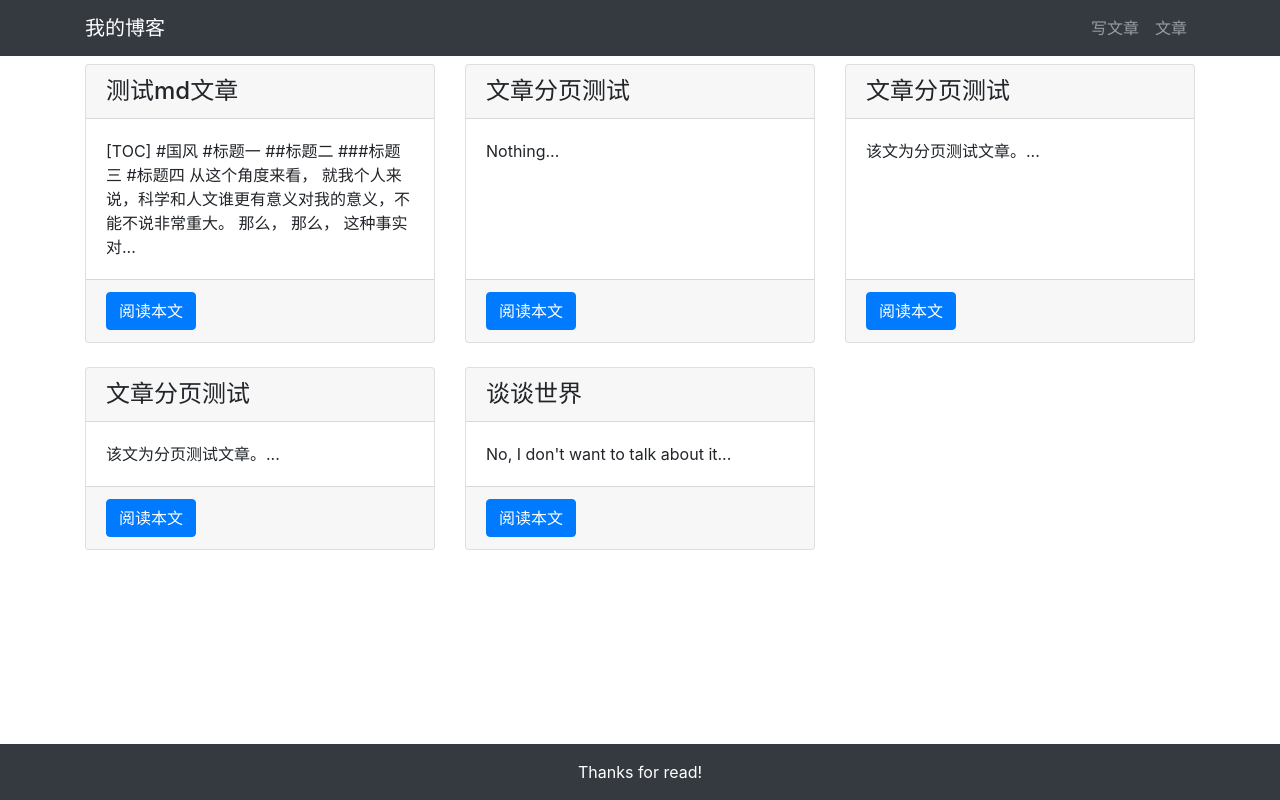
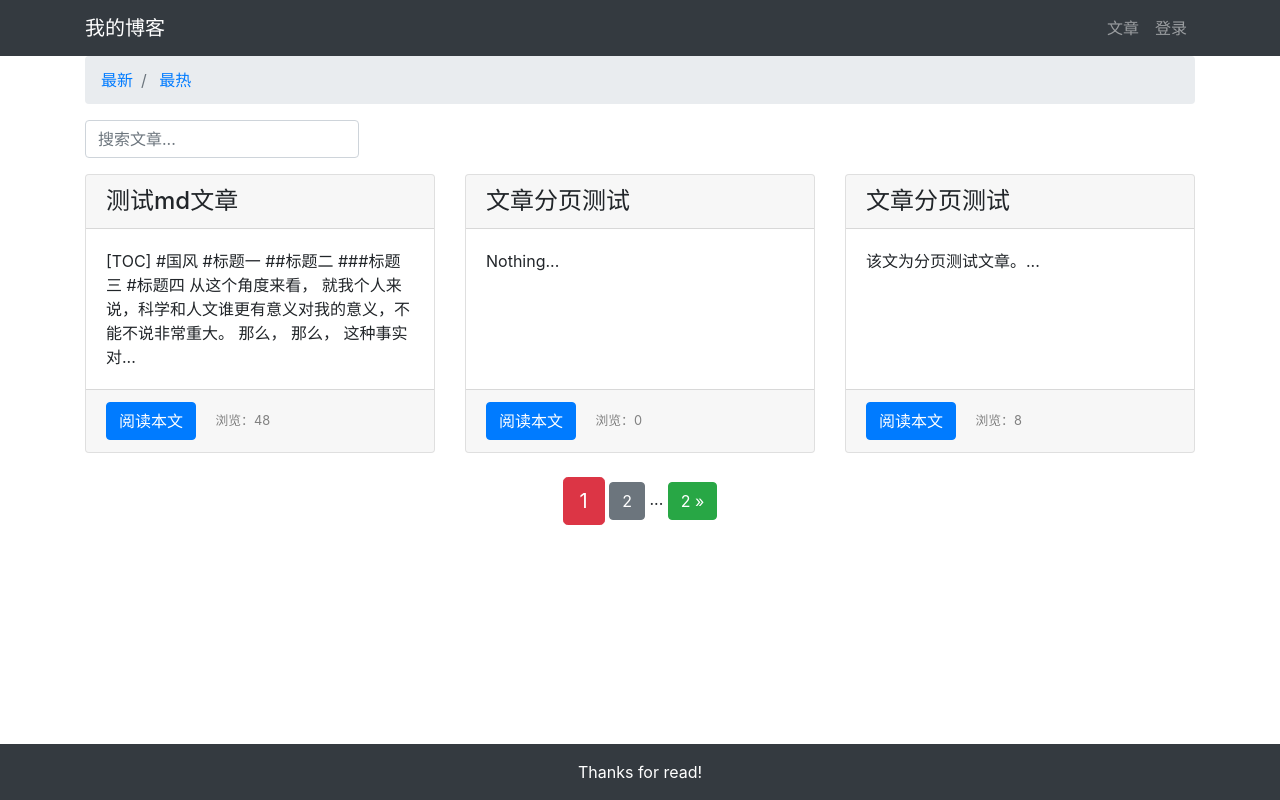
Before and after one commit to LaDuo/my_blog, a Django app: page /article/article_list/ in a window 1280 px wide. Run offline with Django 3.2, Linux system fonts and the light colour scheme; data comes from the database, SQL or seed files in the repository; both versions use the stored data as it was after the commit; some libraries are stand-ins or nearby versions.

Commit message:
添加目录，文章分页，文章搜索

```diff
--- a/article/models.py
+++ b/article/models.py
@@ -9,6 +9,7 @@ class ArticlePost(models.Model):
     author = models.ForeignKey(User, on_delete=models.CASCADE)
     title = models.CharField(max_length=100)
     body = models.TextField()
+    total_views = models.PositiveIntegerField(default=0)
     created = models.DateTimeField(default=timezone.now)
     updated = models.DateTimeField(auto_now=True)
 
--- a/article/templates/article/list.html
+++ b/article/templates/article/list.html
@@ -12,8 +12,45 @@
 
 <!-- 定义放置文章标题的div容器 -->
 <div class="container">
+    <nav aria-label="breadcrumb">
+        <ol class="breadcrumb">
+            <li class="breadcrumb-item">
+                <a href="{% url 'article:article_list' %}?search={{ search }}">
+                    最新
+                </a>
+            </li>
+            <li class="breadcrumb-item">
+                <a href="{% url 'article:article_list' %}?order=total_views&search={{ search }}">
+                    最热
+                </a>
+            </li>
+        </ol>
+    </nav>
+    <!-- 新增，搜索栏 -->
+    <div class="row">
+        <div class="col-auto mr-auto">
+            <form class="form-inline">
+                <label class="sr-only">content</label>
+                <input type="text"
+                       class="form-control mb-2 mr-sm-2"
+                       name="search"
+                       placeholder="搜索文章..."
+                       required
+                >
+            </form>
+        </div>
+    </div>
+    <!-- 新增，搜索提示语 -->
+    {% if search %}
+    {% if articles %}
+    <h4><span style="color: red">"{{ search }}"</span>的搜索结果如下：</h4>
+    <hr>
+    {% else %}
+    <h4>暂无<span style="color: red">"{{ search }}"</span>有关的文章。</h4>
+    <hr>
+    {% endif %}
+    {% endif %}
     <div class="row mt-2">
-
         {% for article in articles %}
         <!-- 文章内容 -->
         <div class="col-4 mb-4">
@@ -28,10 +65,52 @@
                 <!-- 注脚 -->
                 <div class="card-footer">
                     <a href="{% url 'article:article_detail' article.id %}" class="btn btn-primary">阅读本文</a>
+                    <span>
+                        <small class="col align-self-end" style="color: gray;">
+                            浏览：{{ article.total_views }}
+                        </small>
+                    </span>
                 </div>
             </div>
         </div>
         {% endfor %}
     </div>
 </div>
+
+<!-- 页码导航 -->
+<div class="pagination row">
+    <div class="m-auto">
+        <span class="step-links">
+            <!-- 如果不是第一页，则显示上翻按钮 -->
+            {% if articles.has_previous %}
+                <a href="?page=1&order={{ order }}&search={{ search }}" class="btn btn-success">
+                    &laquo; 1
+                </a>
+                <span>...</span>
+                <a href="?page={{ articles.previous_page_number }}&order={{ order }}&search={{ search }}"
+                   class="btn btn-secondary">
+                    {{ articles.previous_page_number }}
+                </a>
+            {% endif %}
+
+            <!-- 当前页面 -->
+            <span class="current btn btn-danger btn-lg">
+                {{ articles.number }}
+            </span>
+
+            <!-- 如果不是最末页，则显示下翻按钮 -->
+            {% if articles.has_next %}
+                <a href="?page={{ articles.next_page_number }}&order={{ order }}&search={{ search }}"
+                   class="btn btn-secondary">
+                    {{ articles.next_page_number }}
+                </a>
+                <span>...</span>
+                <a href="?page={{ articles.paginator.num_pages }}&order={{ order }}&search={{ search }}"
+                   class="btn btn-success">
+                    {{ articles.paginator.num_pages }} &raquo;
+                </a>
+            {% endif %}
+        </span>
+    </div>
+</div>
 {% endblock content %}
--- a/article/templates/header.html
+++ b/article/templates/header.html
@@ -10,13 +10,54 @@
       <ul class="navbar-nav">
         <!-- 条目 -->
         <li class="nav-item">
-          <a class="nav-link" href="{% url 'article:article_create' %}">写文章</a>
-        </li>
-        <li class="nav-item">
           <a class="nav-link" href="{% url 'article:article_list' %}">文章</a>
         </li>
+        <!-- Django的 if 模板语句 -->
+        {% if user.is_authenticated %}
+        <!-- 如果用户已经登录，则显示用户名下拉框 -->
+            <li class="nav-item dropdown">
+                <a class="nav-link dropdown-toggle" href="#" id="navbarDropdown" role="button" data-toggle="dropdown" aria-haspopup="true" aria-expanded="false">
+                    {{ user.username }}
+                </a>
+            <div class="dropdown-menu" aria-labelledby="navbarDropdown">
+                <a class="dropdown-item" href="{% url 'article:article_create' %}">写文章</a>
+                <a class="dropdown-item" href='{% url "userprofile:edit" user.id %}'>个人信息</a>
+                <a class="dropdown-item" href="#" onclick="user_delete()">删除用户</a>
+                <a class="dropdown-item" href="{% url 'userprofile:logout' %}">退出登录</a>
+            </div>
+                {% if user.is_authenticated %}
+                <form
+                    style="display:none;"
+                    id="user_delete"
+                    action="{% url 'userprofile:delete' user.id %}"
+                    method="POST"
+                >
+                {% csrf_token %}
+                    <button type="submit">发送</button>
+                </form>
+                    <script>
+                        function user_delete() {
+                            // 调用layer弹窗组件
+                            layer.open({
+                                title: "确认删除",
+                                content: "确认删除用户资料吗？",
+                                yes: function(index, layero) {
+                                    $('form#user_delete button').click();
+                                    layer.close(index);
+                                },
+                            })
+                        }
+                    </script>
+                {% endif %}
+        </li>
+        <!-- 如果用户未登录，则显示 “登录” -->
+        {% else %}
+            <li class="nav-item">
+                <a class="nav-link" href="{% url 'userprofile:login' %}">登录</a>
+            </li>
+        <!-- if 语句在这里结束 -->
+        {% endif %}
       </ul>
     </div>
-
   </div>
 </nav>
--- a/article/views.py
+++ b/article/views.py
@@ -4,29 +4,60 @@ from .models import ArticlePost
 import markdown
 from .forms import ArticlePostForm
 from django.contrib.auth.models import User
+from django.contrib.auth.decorators import login_required
+from django.core.paginator import Paginator
+from django.db.models import Q
 
 
 # Create your views here.
 
 
 def article_list(request):
-    articles = ArticlePost.objects.all()
-    context = {'articles': articles}
+    search = request.GET.get('search')
+    order = request.GET.get('order')
+    if search:
+        if order == 'total_views':
+            articles_list = ArticlePost.objects.filter(
+                Q(title__icontains=search) |
+                Q(body__icontains=search)
+            ).order_by('-total_views')
+        else:
+            articles_list = ArticlePost.objects.filter(
+                Q(title__icontains=search) |
+                Q(body__icontains=search)
+            )
+    else:
+        search = ''
+        if order == 'total_views':
+            articles_list = ArticlePost.objects.all().order_by('-total_views')
+        else:
+            articles_list = ArticlePost.objects.all()
+    paginator = Paginator(articles_list, 3)
+    page = request.GET.get('page')
+    articles = paginator.get_page(page)
+
+    # 增加 search 到 context
+    context = {'articles': articles, 'order': order, 'search': search}
+
     return render(request, 'article/list.html', context)
 
 
 def article_detail(request, id):
     article = ArticlePost.objects.get(id=id)
-    article.body = markdown.markdown(article.body,
-                                     extensions=[
-                                         'markdown.extensions.extra',
-                                         'markdown.extensions.codehilite',
-                                     ])
-    context = {'article': article}
+    article.total_views += 1
+    article.save(update_fields=['total_views'])
+    md = markdown.Markdown(extensions=[
+        'markdown.extensions.extra',
+        'markdown.extensions.codehilite',
+        'markdown.extensions.toc',
+    ])
+    article.body = md.convert(article.body)
+    context = {'article': article, 'toc': md.toc}
     return render(request, 'article/detail.html', context)
 
 
 # 写文章额度视图
+@login_required(login_url='userprofile/login/')
 def article_create(request):
     # 判断是否提交数据
     if request.method == "POST":
@@ -39,7 +70,7 @@ def article_create(request):
             # 指定数据库中 id=1 的用户为作者
             # 如果进行过删除数据表的操作， 可能会找不到id=1的用户
             # 此时请重新创建用户，并传入此用户id
-            new_article.author = User.objects.get(id=1)
+            new_article.author = User.objects.get(id=request.user.id)
             # 将新文章保存到数据库
             new_article.save()
             # 完成后返回到文章列表
@@ -57,15 +88,19 @@ def article_create(request):
         return render(request, 'article/create.html', context)
 
 
+@login_required(login_url='userprofile/login/')
 def article_safe_delete(request, id):
     if request.method == 'POST':
         article = ArticlePost.objects.get(id=id)
+        if request.user != article.author:
+            return HttpResponse("抱歉，你无权删除这篇文章。")
         article.delete()
         return redirect("article:article_list")
     else:
         return HttpResponse("仅允许post请求")
 
 
+@login_required(login_url='userprofile/login/')
 def article_update(request, id):
     """
     更新文章的视图函数
@@ -75,6 +110,8 @@ def article_update(request, id):
     """
     # 获取需要修改的具体文章对象
     article = ArticlePost.objects.get(id=id)
+    if request.user != article.author:
+        return HttpResponse("抱歉，你无权修改这篇文章。")
     # 判断用户是否为 POST 提交表单数据
     if request.method == "POST":
         # 将提交的数据赋值到表单实例中
@@ -93,5 +130,5 @@ def article_update(request, id):
         # 创建表单类实例
         article_post_form = ArticlePostForm()
         # 赋值上下文，将 article文章对象传递进去， 以便提取旧的内容
-        context = { 'article': article, 'article_post_form': article_post_form }
+        context = {'article': article, 'article_post_form': article_post_form}
         return render(request, 'article/update.html', context)
--- a/my_blog/urls.py
+++ b/my_blog/urls.py
@@ -15,8 +15,14 @@ Including another URLconf
 """
 from django.contrib import admin
 from django.urls import path, include
+from django.conf import settings
+from django.conf.urls.static import static
 
 urlpatterns = [
     path('admin/', admin.site.urls),
     path('article/', include('article.urls')),
+    path('userprofile/', include('userprofile.urls', namespace='userprofile')),
+    path('password_reset/', include('password_reset.urls')),
 ]
+
+urlpatterns += static(settings.MEDIA_URL, document_root=settings.MEDIA_ROOT)
```
Also changed, not shown: article/templates/article/detail.html (+29 -4 lines), my_blog/settings.py (+20 -7 lines), db.sqlite3.
